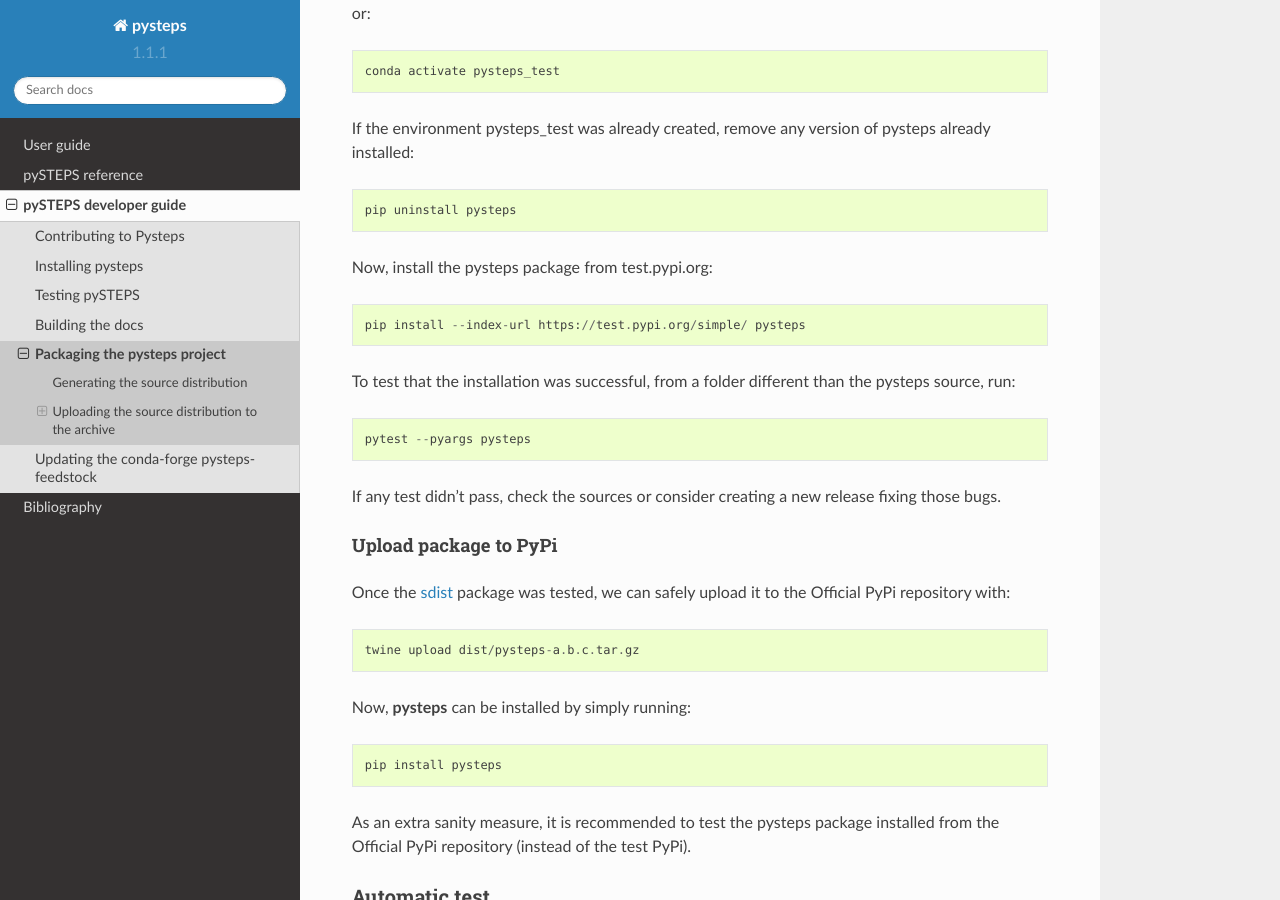
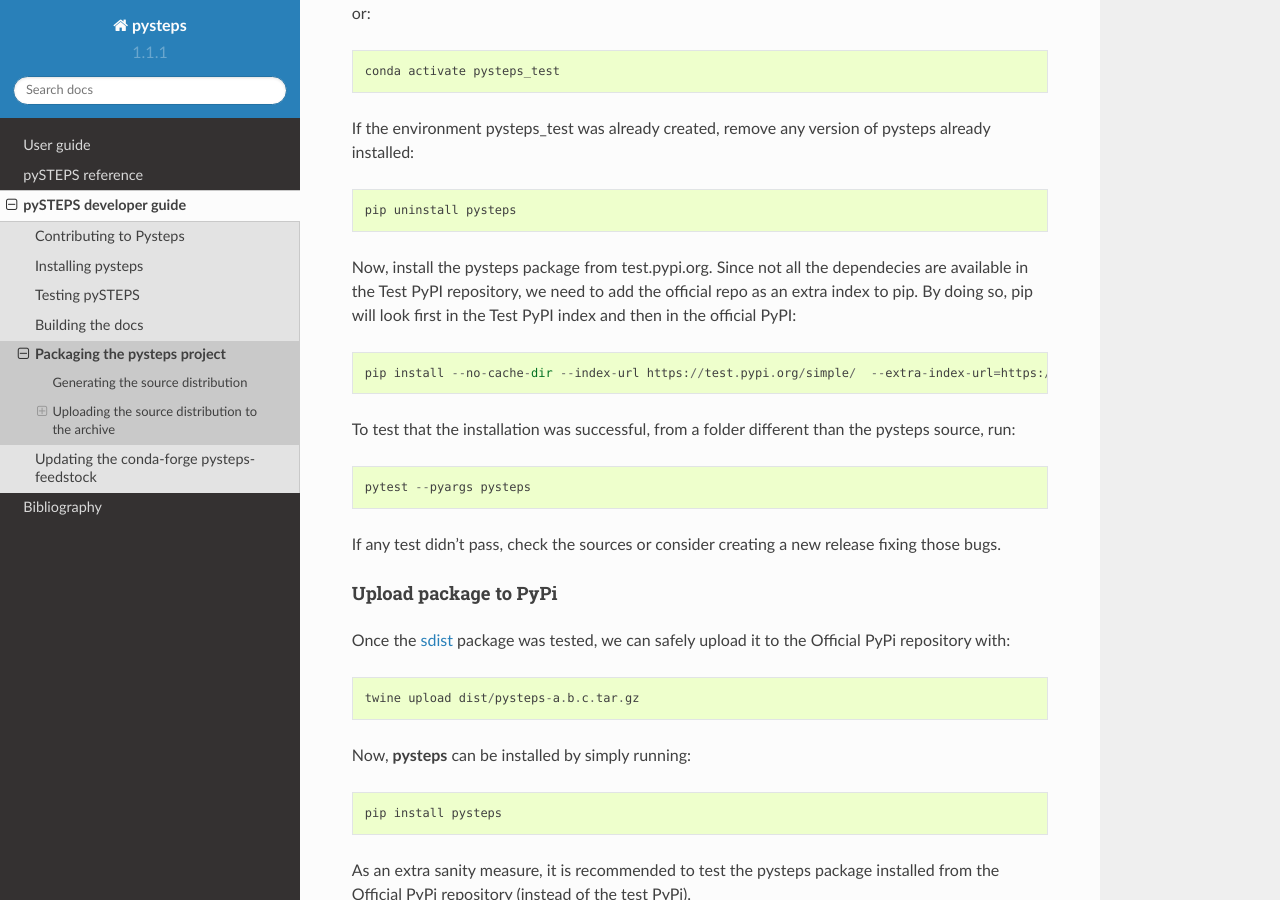
Before and after one commit to pySTEPS/pysteps, a Sphinx documentation site: the page built from doc/source/developer_guide/pypi.rst, in a window 1280 px wide and 900 px high, scrolled down 2448 px. Built offline with Sphinx 7.4.7 and the Read the Docs theme 2.0.0, drawn with Linux system fonts in a browser that asks for light colours; pages that are not in the unit, such as notebooks, are missing from menus.

Commit message:
Include extra index to pip when installing from TestPyPI

```diff
--- a/doc/source/developer_guide/pypi.rst
+++ b/doc/source/developer_guide/pypi.rst
@@ -126,9 +126,10 @@ pysteps already installed::
 
     pip uninstall pysteps
 
-Now, install the pysteps package from test.pypi.org::
+Now, install the pysteps package from test.pypi.org.
+Since not all the dependecies are available in the Test PyPI repository, we need to add the official repo as an extra index to pip. By doing so, pip will look first in the Test PyPI index and then in the official PyPI::
 
-    pip install --index-url https://test.pypi.org/simple/ pysteps
+    pip install --no-cache-dir --index-url https://test.pypi.org/simple/  --extra-index-url=https://pypi.org/simple/ pysteps
 
 To test that the installation was successful, from a folder different
 than the pysteps source, run::
```
